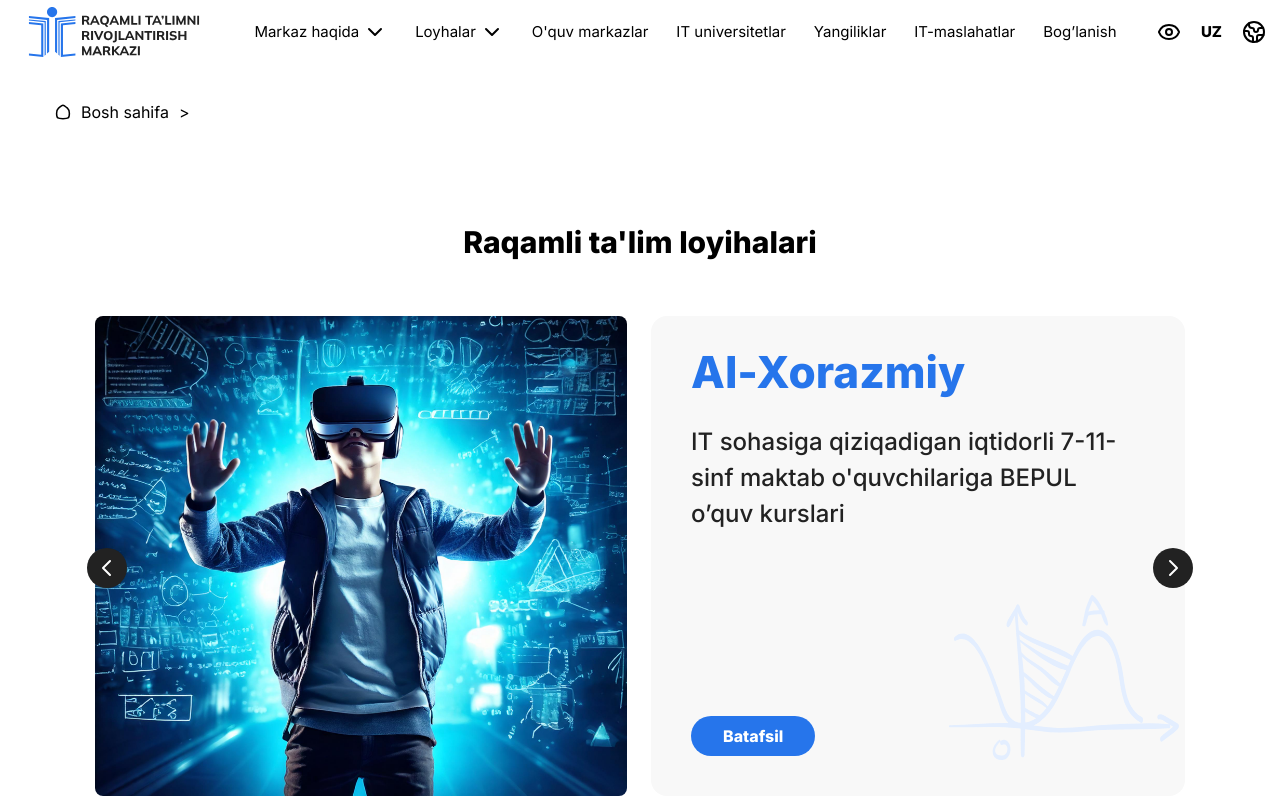
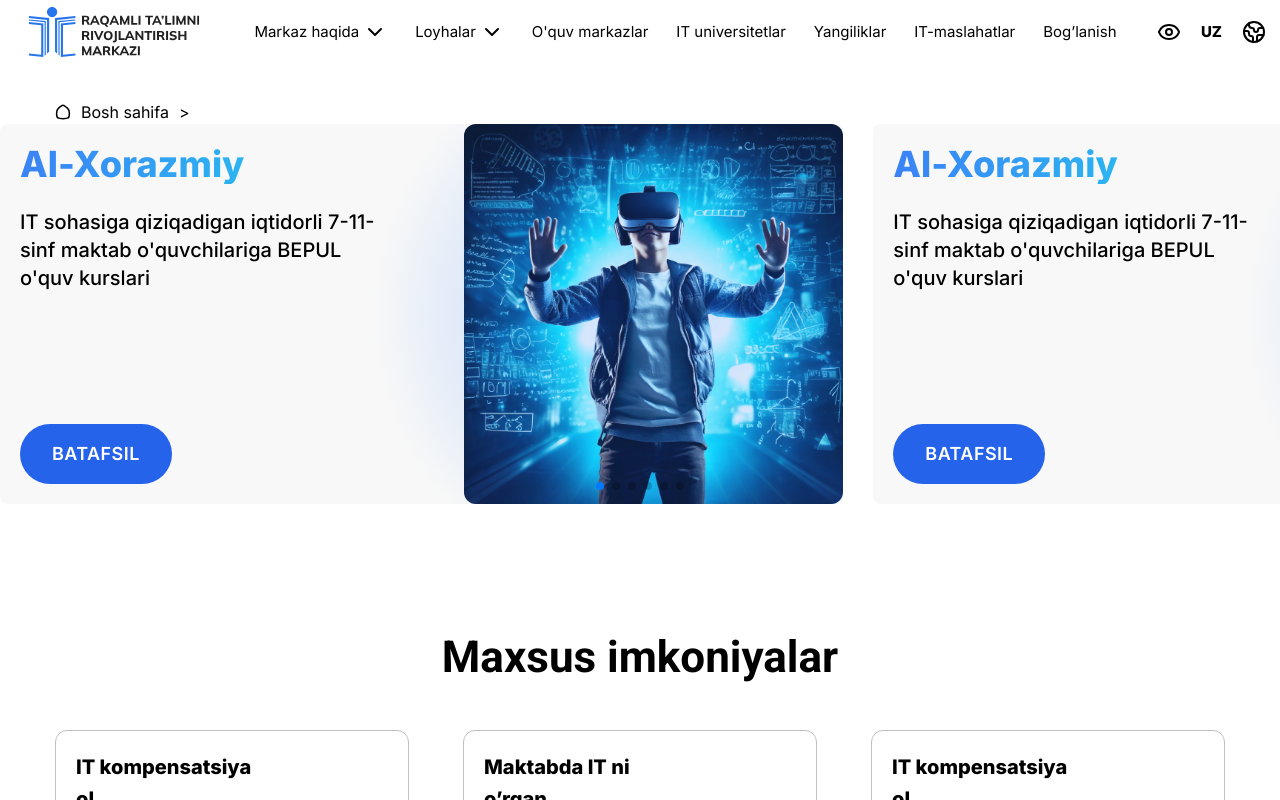
Before and after one commit to Xursand744/Raqamli-talim, a React app: page / in a window 1280 px wide. Shown: the top 800 px of the page. Built offline with nearby package versions, Linux system fonts and the light colour scheme; the HTML template or start-up script is replaced by a standard one.

Commit message:
carousel

```diff
--- a/package.json
+++ b/package.json
@@ -16,6 +16,7 @@
     "react": "^18.3.1",
     "react-dom": "^18.3.1",
     "react-router-dom": "^7.0.2",
+    "swiper": "^11.1.15",
     "tailwind-merge": "^2.5.5"
   },
   "devDependencies": {
--- a/src/components/CarouselItem.jsx
+++ /dev/null
@@ -1,42 +0,0 @@
-import CarouselBg from "../assets/carousel-bg.svg";
-
-function CarouselItem({ title, description, image }) {
-  return (
-    <div className="w-full flex-shrink-0 relative">
-      <img
-        src={CarouselBg}
-        alt=""
-        className="absolute bottom-[60px] right-[30px] z-[2]"
-      />
-
-      <div className="relative overflow-hidden  text-white rounded-lg ">
-        <div className="relative p-6 flex flex-col md:flex-row gap-6 items-center">
-          <div className="w-full md:w-1/2 h-[480px]">
-            <img
-              src={image}
-              alt={title}
-              className="rounded-lg w-full h-full object-cover"
-            />
-          </div>
-          <div className="w-full md:w-1/2 space-y-4 bg-[#F8F8F8] h-[480px] p-[40px] rounded-[16px] flex flex-col justify-between">
-            <div>
-              <h2 className="text-2xl font-bold text-[#2675EB] text-[44px]">
-                {title}
-              </h2>
-              <p className="text-[#222222] text-[24px] font-medium pt-[36px]">
-                {description}
-              </p>
-            </div>
-            <div>
-              <button className="bg-[#2675EB] hover:bg-blue-700 text-white font-bold py-[8px] px-[32px] rounded-[27px]">
-                Batafsil
-              </button>
-            </div>
-          </div>
-        </div>
-      </div>
-    </div>
-  );
-}
-
-export default CarouselItem;
--- a/src/components/CarouselNavigation.jsx
+++ /dev/null
@@ -1,50 +0,0 @@
-import React from "react";
-
-function CarouselNavigation({ onPrev, onNext }) {
-  return (
-    <>
-      <button
-        onClick={onPrev}
-        className="absolute left-4 top-1/2 -translate-y-1/2 bg-[#222] hover:bg-[#555] transition backdrop-blur-sm text-white p-2 rounded-full"
-        aria-label="Previous slide"
-      >
-        <svg
-          xmlns="http://www.w3.org/2000/svg"
-          className="h-6 w-6"
-          fill="none"
-          viewBox="0 0 24 24"
-          stroke="currentColor"
-        >
-          <path
-            strokeLinecap="round"
-            strokeLinejoin="round"
-            strokeWidth={2}
-            d="M15 19l-7-7 7-7"
-          />
-        </svg>
-      </button>
-      <button
-        onClick={onNext}
-        className="absolute right-4 top-1/2 -translate-y-1/2 bg-[#222] hover:bg-[#555] transition backdrop-blur-sm text-white p-2 rounded-full"
-        aria-label="Next slide"
-      >
-        <svg
-          xmlns="http://www.w3.org/2000/svg"
-          className="h-6 w-6"
-          fill="none"
-          viewBox="0 0 24 24"
-          stroke="currentColor"
-        >
-          <path
-            strokeLinecap="round"
-            strokeLinejoin="round"
-            strokeWidth={2}
-            d="M9 5l7 7-7 7"
-          />
-        </svg>
-      </button>
-    </>
-  );
-}
-
-export default CarouselNavigation;
--- a/src/components/CarouselPagination.jsx
+++ /dev/null
@@ -1,20 +0,0 @@
-import React from "react";
-
-function CarouselPagination({ totalSlides, currentSlide, onSlideChange }) {
-  return (
-    <div className="flex justify-center gap-2 mt-4">
-      {Array.from({ length: totalSlides }).map((_, index) => (
-        <button
-          key={index}
-          onClick={() => onSlideChange(index)}
-          className={`h-2 rounded-full transition-all duration-300 ${
-            currentSlide === index ? "w-8 bg-blue-500" : "w-2 bg-[#222]"
-          }`}
-          aria-label={`Go to slide ${index + 1}`}
-        />
-      ))}
-    </div>
-  );
-}
-
-export default CarouselPagination;
--- a/src/pages/Carousel.jsx
+++ /dev/null
@@ -1,74 +0,0 @@
-import React, { useState } from "react";
-import CarouselItem from "../components/CarouselItem";
-import CarouselNavigation from "../components/CarouselNavigation";
-import CarouselPagination from "../components/CarouselPagination";
-import CarouselImage from "../assets/carousel.jpg";
-
-const defaultItems = [
-  {
-    title: "Al-Xorazmiy",
-    description:
-      "IT sohasiga qiziqadigan iqtidorli\n7-11-sinf maktab o'quvchilariga BEPUL o’quv kurslari",
-    image: CarouselImage,
-  },
-  {
-    title: "Al-Xorazmiy",
-    description:
-      "IT sohasiga qiziqadigan iqtidorli\n7-11-sinf maktab o'quvchilariga BEPUL o’quv kurslari",
-    image: CarouselImage,
-  },
-  {
-    title: "Al-Xorazmiy",
-    description:
-      "IT sohasiga qiziqadigan iqtidorli\n7-11-sinf maktab o'quvchilariga BEPUL o’quv kurslari",
-    image: CarouselImage,
-  },
-];
-
-function Carousel({ items = defaultItems }) {
-  const [currentSlide, setCurrentSlide] = useState(0);
-
-  const nextSlide = () => {
-    setCurrentSlide((prev) => (prev + 1) % items.length);
-  };
-
-  const prevSlide = () => {
-    setCurrentSlide((prev) => (prev - 1 + items.length) % items.length);
-  };
-
-  const goToSlide = (index) => {
-    setCurrentSlide(index);
-  };
-
-  const carouselItems = Array.isArray(items) ? items : defaultItems;
-
-  return (
-    <div className="w-full max-w-[1500px] mt-[100px] mx-auto px-4">
-      <h1 className="text-3xl font-bold text-center mb-8 mt-8">
-        Raqamli ta'lim loyihalari
-      </h1>
-
-      <div className="relative">
-        <div className="overflow-hidden rounded-lg">
-          <div
-            className="flex transition-transform duration-500 ease-out"
-            style={{ transform: `translateX(-${currentSlide * 100}%)` }}
-          >
-            {carouselItems.map((item, index) => (
-              <CarouselItem key={index} {...item} />
-            ))}
-          </div>
-        </div>
-
-        <CarouselNavigation onPrev={prevSlide} onNext={nextSlide} />
-        <CarouselPagination
-          totalSlides={carouselItems.length}
-          currentSlide={currentSlide}
-          onSlideChange={goToSlide}
-        />
-      </div>
-    </div>
-  );
-}
-
-export default Carousel;
--- a/src/pages/index.jsx
+++ b/src/pages/index.jsx
@@ -2,7 +2,6 @@
 import Chances from "./chances";
 import Plan from "./plan";
 import Counts from "./counts";
-import EducationalCarousel from "./Carousel";
 import Compensation from "./Compensation";
 import Darection from "./darection";
 import School from "./School";
@@ -10,12 +9,13 @@
 import SuccessHistory from "./SuccessHistory";
 import Join from "./Join";
 import Footer from "./Footer";
+import Test from "./test";
 
 export default function HomePage() {
   return (
     <div>
+        <Test />
       <div className="container">
-        <EducationalCarousel />
         <Chances />
       </div>
       <Plan />
--- /dev/null
+++ b/src/pages/tesssting.jsx
@@ -0,0 +1,40 @@
+import React from 'react'
+import CarouselImage from "../assets/carousel.jpg";
+
+export default function VRLanding() {
+  return (
+    <div className="pl-5 flex items-center justify-center overflow-hidden">
+      <div className=" flex flex-col md:flex-row gap-8 md:gap-16">
+        {/* Image Section */}
+
+
+        {/* Text Section */}
+        <div className="flex-1 text-white py-5 z-10 flex flex-col items-start justify-between">
+          <div>
+              <h1 className="text-2xl md:text-3xl lg:text-4xl font-bold mb-6 bg-gradient-to-r from-blue-500 to-cyan-400 bg-clip-text text-transparent">
+                Al-Xorazmiy
+              </h1>
+              <p className="max-w-[365px] font-medium text-lg md:text-xl text-black mb-8 leading-relaxed">
+                IT sohasiga qiziqadigan iqtidorli 7-11-sinf maktab o'quvchilariga BEPUL o'quv kurslari
+              </p>
+          </div>
+          <button className="px-8 py-4 bg-blue-600 hover:bg-blue-700 text-white rounded-full
+            text-lg font-semibold uppercase tracking-wide transition-all duration-300
+            transform hover:-translate-y-0.5 hover:shadow-lg hover:shadow-blue-500/50">
+            Batafsil
+          </button>
+        </div>
+
+        <div className="relative flex-1">
+          <div className="absolute inset-0 bg-blue-500/20 rounded-xl z-10" />
+          <img
+            src={CarouselImage}
+            alt="VR Technology"
+            className="w-full h-auto relative z-[1] rounded-xl"
+          />
+          <div className="absolute top-1/2 left-1/2 -translate-x-1/2 -translate-y-1/2 w-[150%] h-[150%] bg-[radial-gradient(circle,rgba(0,100,255,0.3)_0%,rgba(0,0,0,0)_70%)] pointer-events-none" />
+        </div>
+      </div>
+    </div>
+  )
+}
--- /dev/null
+++ b/src/pages/test.jsx
@@ -0,0 +1,37 @@
+import React, { useRef, useState } from 'react';
+// Import Swiper React components
+import { Swiper, SwiperSlide } from 'swiper/react';
+import Items from"../components/CarouselItem"
+import Tessting from"./tesssting"
+
+// Import Swiper styles
+import 'swiper/css';
+import 'swiper/css/pagination';
+
+
+// import required modules
+import { Pagination } from 'swiper/modules';
+
+export default function App() {
+  return (
+    <>
+      <Swiper
+        slidesPerView={1.5}
+        spaceBetween={30}
+        pagination={{
+          clickable: true,
+        }}
+        modules={[Pagination]}
+        className="mySwiper"
+      >
+        <SwiperSlide className='bg-[#F8F8F8]'><Tessting /></SwiperSlide>
+        <SwiperSlide className='bg-[#F8F8F8]'><Tessting /></SwiperSlide>
+        <SwiperSlide className='bg-[#F8F8F8]'><Tessting /></SwiperSlide>
+        <SwiperSlide className='bg-[#F8F8F8]'><Tessting /></SwiperSlide>
+        <SwiperSlide className='bg-[#F8F8F8]'><Tessting /></SwiperSlide>
+        <SwiperSlide className='bg-[#F8F8F8]'><Tessting /></SwiperSlide>
+
+      </Swiper>
+    </>
+  );
+}
```
Also changed, not shown: 1 other file (tests, documents, lock files or other folders).
